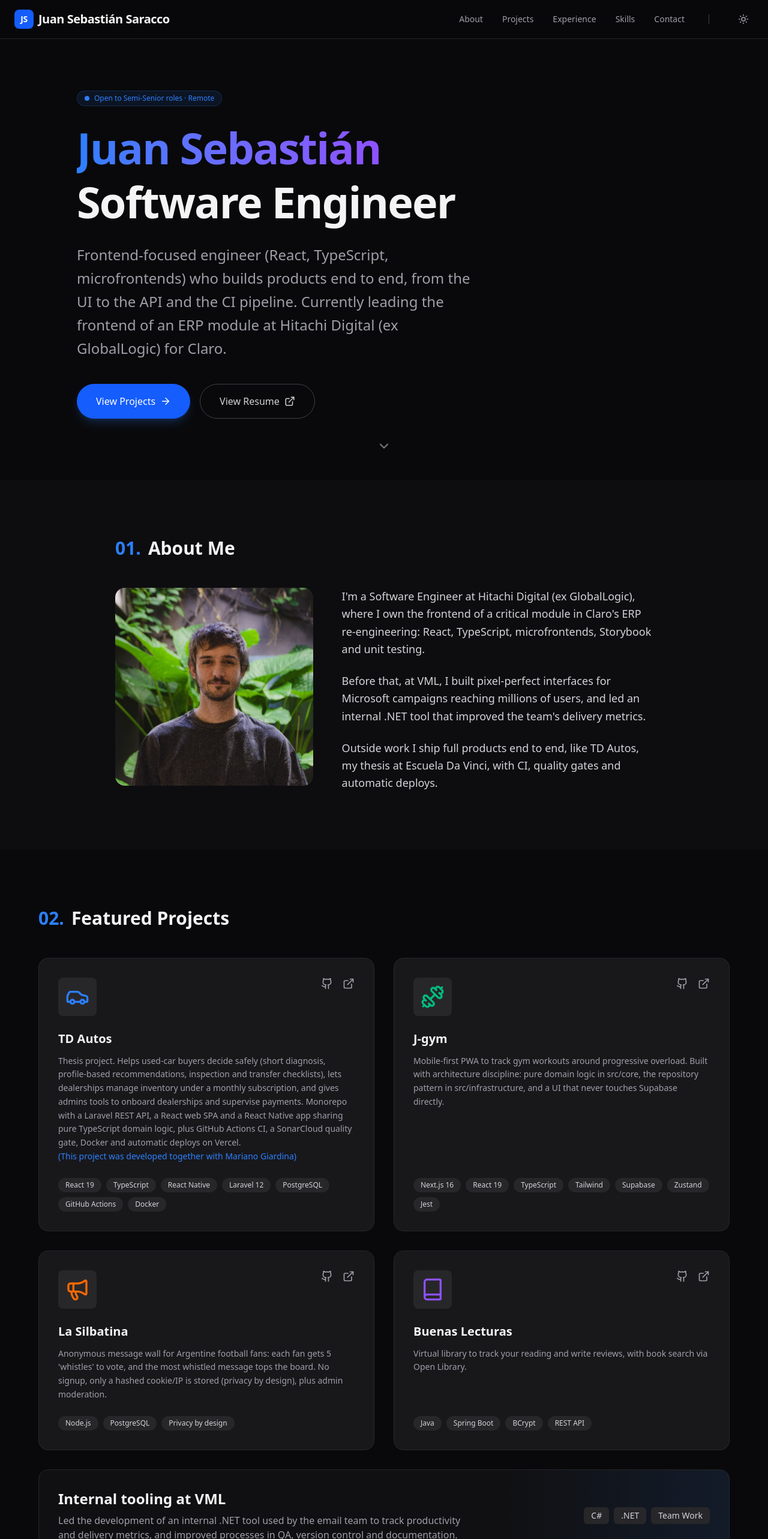
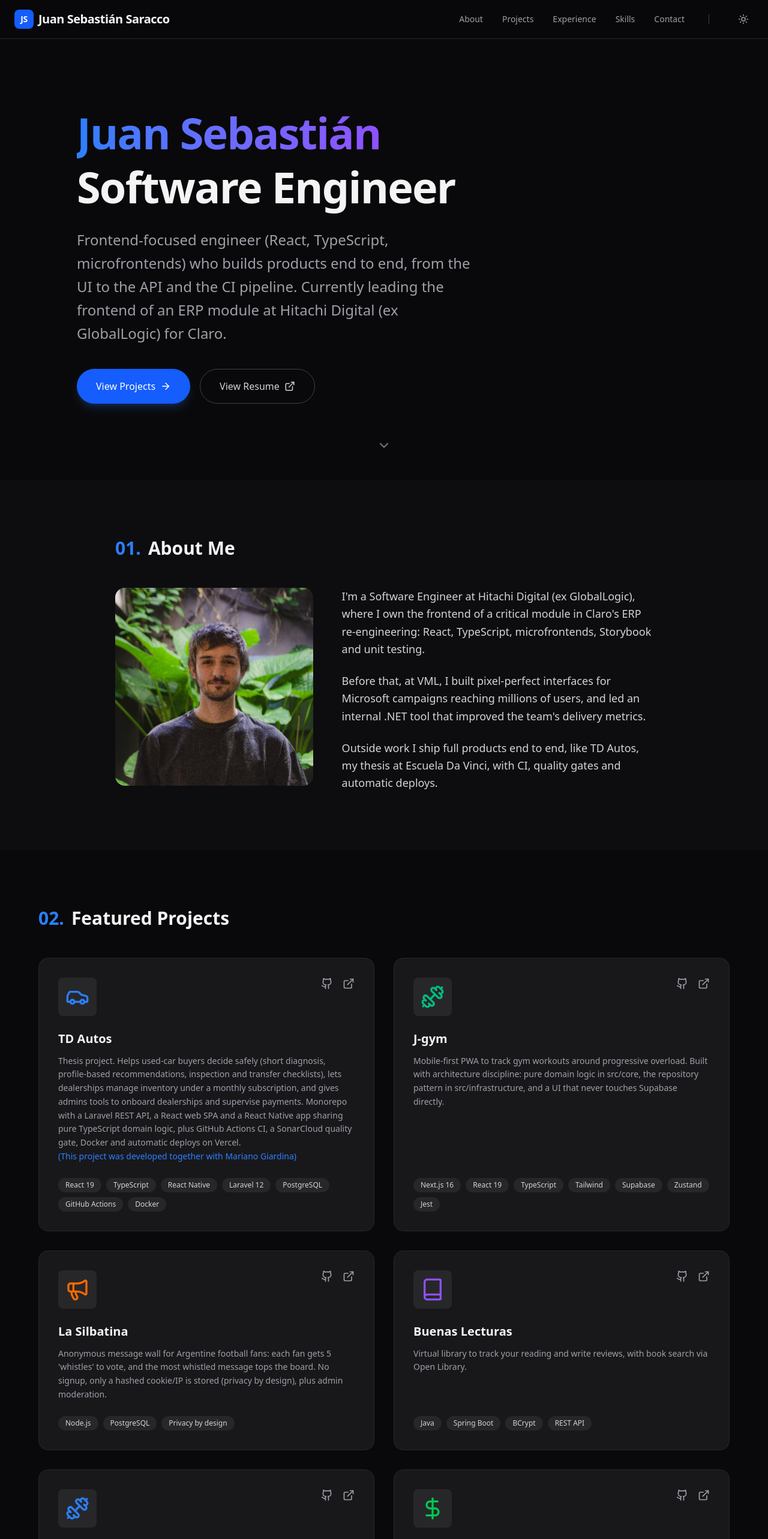
Before and after one commit to saracco-juan/portfolio, a React (Vite) app: page / in a window 1280 px wide. Shown: the top 2566 px of the page at 60% size. Built offline with nearby package versions, Linux system fonts and the light colour scheme.

Commit message:
Use PDF resume, restore One Up Gym and Dolar App, drop hero badge
Co-Authored-By: Claude Opus 5.5 <noreply@anthropic.com>
Claude-Session: https://claude.ai/code/session_01DCbEqHiABtVST5Vhjdt5cW

```diff
--- a/index.html
+++ b/index.html
@@ -5,16 +5,16 @@
   <meta charset="UTF-8" />
   <meta name="viewport" content="width=device-width, initial-scale=1.0" />
   <title>Juan Sebastián Saracco · Software Engineer</title>
-  <meta name="description" content="Frontend-focused Software Engineer (React, TypeScript, microfrontends) at Hitachi Digital. Builds products end to end. Open to Semi-Senior roles, remote." />
+  <meta name="description" content="Frontend-focused Software Engineer (React, TypeScript, microfrontends) at Hitachi Digital. Builds products end to end." />
   <meta name="keywords" content="Juan Sebastián Saracco, Software Engineer, Frontend Developer, React, TypeScript, Microfrontends, Buenos Aires" />
   <meta name="author" content="Juan Sebastián Saracco" />
   <meta property="og:type" content="website" />
   <meta property="og:title" content="Juan Sebastián Saracco · Software Engineer" />
-  <meta property="og:description" content="Frontend-focused Software Engineer (React, TypeScript, microfrontends) at Hitachi Digital. Builds products end to end. Open to Semi-Senior roles, remote." />
+  <meta property="og:description" content="Frontend-focused Software Engineer (React, TypeScript, microfrontends) at Hitachi Digital. Builds products end to end." />
   <meta property="og:url" content="https://portfolio-rouge-one-27.vercel.app/" />
   <meta name="twitter:card" content="summary" />
   <meta name="twitter:title" content="Juan Sebastián Saracco · Software Engineer" />
-  <meta name="twitter:description" content="Frontend-focused Software Engineer (React, TypeScript, microfrontends). Open to Semi-Senior roles, remote." />
+  <meta name="twitter:description" content="Frontend-focused Software Engineer (React, TypeScript, microfrontends) who builds products end to end." />
   <link rel="icon" href="./src/assets/briefcase.png" />
 </head>
 
--- a/src/components/Portfolio/Portfolio.tsx
+++ b/src/components/Portfolio/Portfolio.tsx
@@ -13,10 +13,11 @@ import {
     ChevronDown,
     Book,
     Car,
-    Megaphone
+    Megaphone,
+    DollarSign
 } from 'lucide-react';
 import profileImage from '../../assets/juan-4x4.jpg';
-import resume from '../../assets/juan-cv.jpeg';
+import resume from '../../assets/juan-saracco-cv.pdf';
 
 const Portfolio = () => {
     const [darkMode, setDarkMode] = useState(true);
@@ -121,14 +122,6 @@ const Portfolio = () => {
             {/* --- Hero Section --- */}
             <section id="home" className="pt-32 pb-20 px-6 min-h-screen flex flex-col justify-center">
                 <div className="max-w-5xl mx-auto w-full">
-                    <div className="inline-flex items-center gap-2 px-3 py-1 rounded-full text-xs font-medium bg-blue-500/10 text-blue-500 border border-blue-500/20 mb-6 animate-fade-in-up">
-                        <span className="relative flex h-2 w-2">
-                            <span className="animate-ping absolute inline-flex h-full w-full rounded-full bg-blue-400 opacity-75"></span>
-                            <span className="relative inline-flex rounded-full h-2 w-2 bg-blue-500"></span>
-                        </span>
-                        Open to Semi-Senior roles · Remote
-                    </div>
-
                     <h1 className="text-5xl md:text-7xl font-bold tracking-tight leading-tight mb-6 animate-fade-in-up delay-100">
                         <span className="bg-gradient-to-r from-blue-500 to-violet-500 bg-clip-text text-transparent">
                             Juan Sebastián
@@ -252,6 +245,32 @@ const Portfolio = () => {
                             icon={<Book size={40} className="text-violet-500" />}
                             gitHubLink="https://github.com/saracco-juan/BuenasLecturas"
                             externalLink="https://github.com/saracco-juan/BuenasLecturas"
+                            partnerLink=""
+                            partnerName=""
+                        />
+
+                        {/* Project 5 */}
+                        <ProjectCard
+                            title="One Up Gym"
+                            description="A Laravel-based class scheduling system. It implements recurrent weekly classes, dynamic time-slot generation, database-driven persistence, user roles, and strict validation for overlapping bookings. Built with Blade templates, service-layer logic, and clean architecture principles."
+                            tags={['Laravel', 'Blade', 'MySQL', 'Team Project', 'API Rest']}
+                            darkMode={darkMode}
+                            icon={<Dumbbell size={40} className="text-blue-500" />}
+                            gitHubLink="https://github.com/marianogiardina/OneUpGym"
+                            externalLink="https://github.com/marianogiardina/OneUpGym"
+                            partnerLink="https://github.com/marianogiardina"
+                            partnerName="Mariano Giardina"
+                        />
+
+                        {/* Project 6 */}
+                        <ProjectCard
+                            title="Dolar App"
+                            description="A currency-tracking web app that consumes public APIs to display official, blue, MEP, and other dollar exchange rates in Argentina. Built with a component-based architecture, clean state management, reusable UI patterns, error handling, and loading states. Focused on improving API integration, formatting utilities, asynchronous flows, and responsive UI behaviors."
+                            tags={['HTML', 'CSS', 'JavaScript', 'API Rest']}
+                            darkMode={darkMode}
+                            icon={<DollarSign size={40} className="text-green-500" />}
+                            gitHubLink="https://github.com/juan-saracco/Dolar-APP"
+                            externalLink="https://dolar-app.netlify.app/"
                             partnerLink=""
                             partnerName=""
                         />
```
Also changed, not shown: 1 other file (tests, documents, lock files or other folders).
